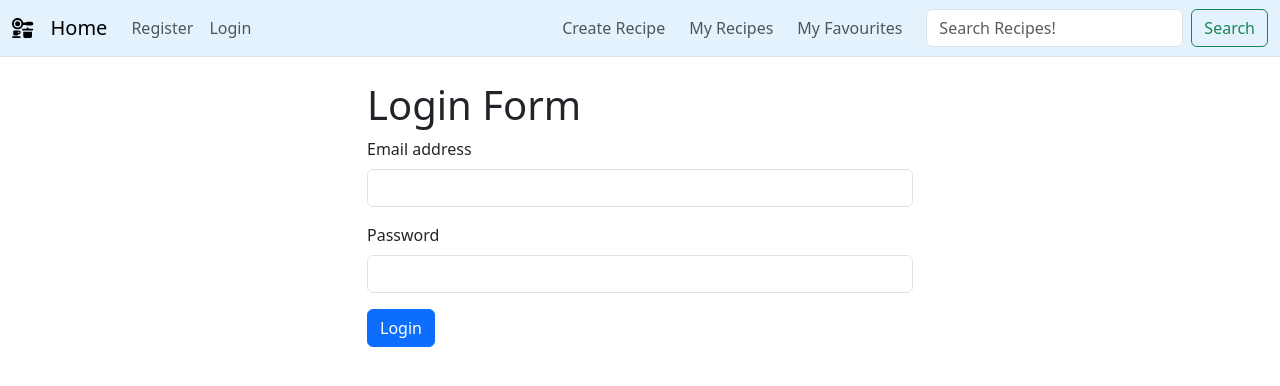
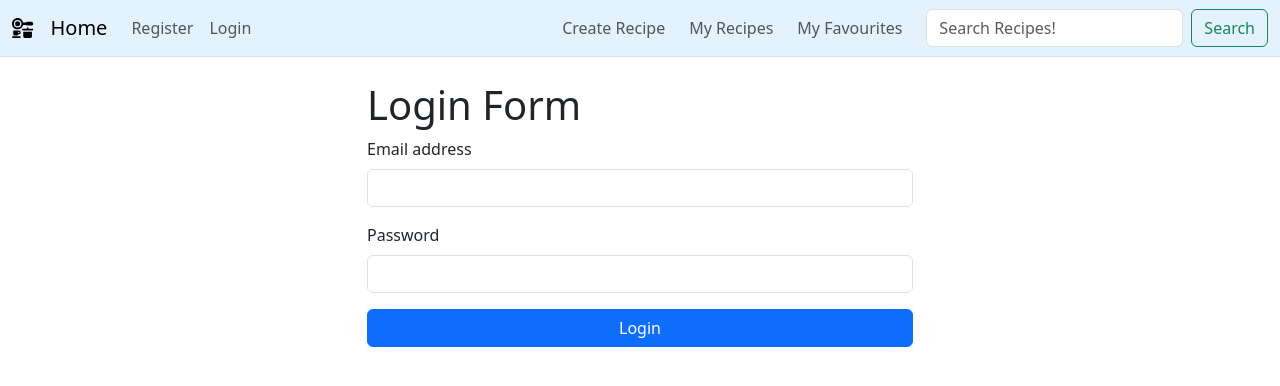
Before and after one commit to JishvaShah/RecipeVaultApp, a React (Vite) app in the folder front/: page /login in a window 1280 px wide. Shown: the top 386 px of the page. Built offline with nearby package versions, Linux system fonts and the light colour scheme.

Commit message:
add spinner

```diff
--- a/front/src/components/AuthForm.jsx
+++ b/front/src/components/AuthForm.jsx
@@ -1,4 +1,5 @@
 import PropTypes from "prop-types";
+import Spinner from "./Spinner";
 
 const AuthForm = ({
   buttonText,
@@ -7,6 +8,7 @@ const AuthForm = ({
   setEmail,
   password,
   setPassword,
+  loading,
 }) => {
   return (
     <div className="container">
@@ -46,9 +48,11 @@ const AuthForm = ({
                 required
               />
             </div>
-            <button type="submit" className="btn btn-primary">
-              {buttonText || "Submit"}
-            </button>
+            <div className="d-grid">
+              <button type="submit" className="btn btn-primary btn-block">
+                {!loading ? buttonText || "Submit" : <Spinner />}
+              </button>
+            </div>
           </form>
         </div>
       </div>
@@ -63,6 +67,7 @@ AuthForm.propTypes = {
   password: PropTypes.string.isRequired,
   setEmail: PropTypes.func.isRequired,
   setPassword: PropTypes.func.isRequired,
+  loading: PropTypes.bool.isRequired,
 };
 
 export default AuthForm;
--- /dev/null
+++ b/front/src/components/Spinner.jsx
@@ -0,0 +1,9 @@
+const Spinner = () => {
+  return (
+    <div className="spinner-border" role="status">
+      <span className="visually-hidden">Loading...</span>
+    </div>
+  );
+};
+
+export default Spinner;
--- a/front/src/pages/login.jsx
+++ b/front/src/pages/login.jsx
@@ -6,6 +6,7 @@ import { useCookies } from "react-cookie";
 
 export const Login = () => {
   const [email, setEmail] = useState("");
+  const [loading, setLoading] = useState(false);
   const [password, setPassword] = useState("");
   const navigate = useNavigate();
 
@@ -13,6 +14,7 @@ export const Login = () => {
 
   const onSubmit = async (event) => {
     event.preventDefault();
+    setLoading(true);
     try {
       const res = await fetch("/api/user/login", {
         method: "POST",
@@ -24,13 +26,14 @@ export const Login = () => {
       if (res.ok) {
         setPassword("");
         setEmail("");
-        navigate("/");
+        setLoading(false);
         const data = await res.json();
         setCookies("access_token", data.token);
         window.localStorage.setItem("userID", data.userID);
         toast.success("Login Successful!", {
           position: toast.POSITION.TOP_RIGHT,
         });
+        navigate("/");
       } else {
         const errorData = await res.json();
         toast.error(errorData.message, {
@@ -40,6 +43,7 @@ export const Login = () => {
     } catch (err) {
       console.log(err);
     }
+    setLoading(false);
   };
 
   return (
@@ -57,6 +61,7 @@ export const Login = () => {
           password={password}
           setEmail={setEmail}
           setPassword={setPassword}
+          loading={loading}
         />
       </div>
     </div>
--- a/front/src/pages/register.jsx
+++ b/front/src/pages/register.jsx
@@ -7,9 +7,11 @@ export const Register = () => {
   const [email, setEmail] = useState("");
   const [password, setPassword] = useState("");
   const navigate = useNavigate();
+  const [loading, setLoading] = useState(false);
 
   const onSubmit = async (event) => {
     event.preventDefault();
+    setLoading(true);
     try {
       const res = await fetch("/api/user/register", {
         method: "POST",
@@ -34,6 +36,7 @@ export const Register = () => {
     } catch (err) {
       console.log(err);
     }
+    setLoading(false);
   };
 
   return (
@@ -51,6 +54,7 @@ export const Register = () => {
           password={password}
           setEmail={setEmail}
           setPassword={setPassword}
+          loading={loading}
         />
       </div>
     </div>
```
